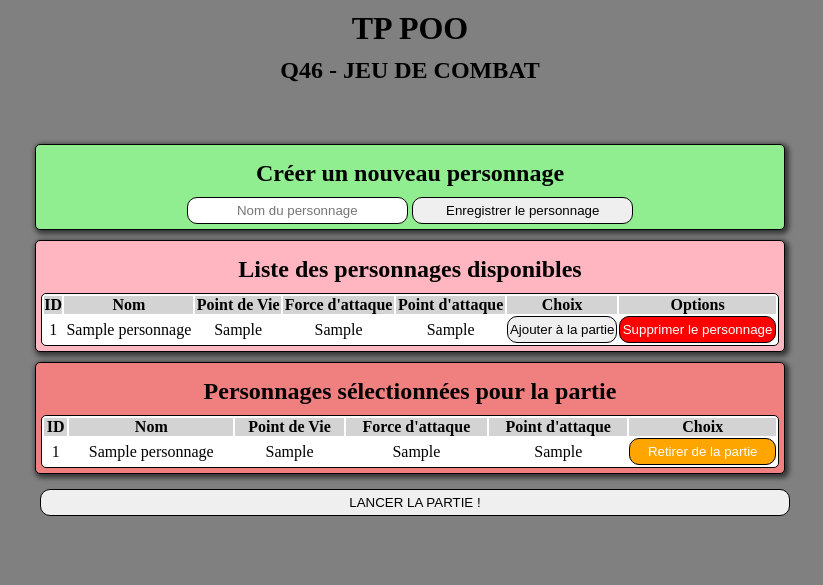
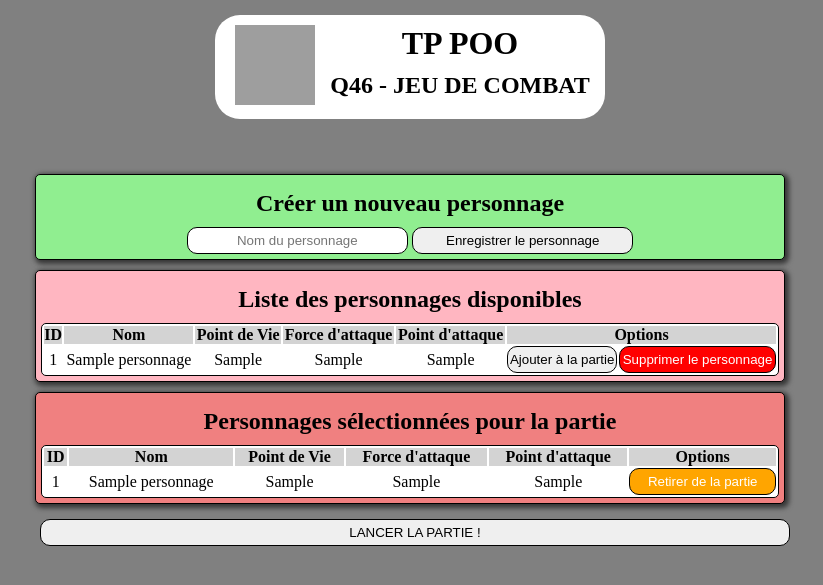
Before and after one commit to Nawshedev/Q46, a PHP site: page / in a window 1280 px wide. Shown: the top 585 px of the page, without its empty margins (230-1053 px from the left). Run offline with PHP 8.4, Linux system fonts and the light colour scheme; tables that the repository leaves empty or names only in its code hold one stand-in row (values such as "Sample post"); grey boxes are pictures that could not be loaded.

Commit message:
Modfi css

```diff
--- a/index.php
+++ b/index.php
@@ -18,9 +18,18 @@ require "personnage.class.php";
 </head>
 <body>
 
-<h1>TP POO</h1>
+<div class="title">
 
-<h2>Q46 - JEU DE COMBAT</h2>
+    <div class="title-img">
+        <img src="https://notion-emojis.s3-us-west-2.amazonaws.com/prod/svg-twitter/1f47e.svg" width="80" height="80">
+    </div>
+    <div class="title-name">
+        <h1>TP POO</h1>
+        <h2>Q46 - JEU DE COMBAT</h2>
+    </div>
+
+</div>
+
 
 <div class="tableau">
 
@@ -53,8 +62,7 @@ require "personnage.class.php";
                         echo "<th>Point de Vie</th>";
                         echo "<th>Force d'attaque</th>";
                         echo "<th>Point d'attaque</th>";
-                        echo "<th>Choix</th>";
-                        echo "<th>Options</th>";
+                        echo "<th colspan='2'>Options</th>";
                 echo "</tr>";
 
             echo "</thead>";
@@ -106,7 +114,7 @@ require "personnage.class.php";
         echo "<th>Point de Vie</th>";
         echo "<th>Force d'attaque</th>";
         echo "<th>Point d'attaque</th>";
-        echo "<th>Choix</th>";
+        echo "<th>Options</th>";
         echo "</tr>";
 
         echo "</thead>";
--- a/style.css
+++ b/style.css
@@ -14,6 +14,24 @@ body {
     text-align: center;
     background-color: gray;
     padding: 10px;
+}
+
+.title {
+    display: flex;
+    align-items: center;
+    margin: 5px auto;
+    background-color: white;
+    padding: 10px;
+    border-radius: 25px;
+}
+
+.title-img {
+    width: 100px;
+    transition: 0.2s;
+}
+
+.title-img:hover {
+    scale: 1.2;
 }
 
 .tableau {
```
